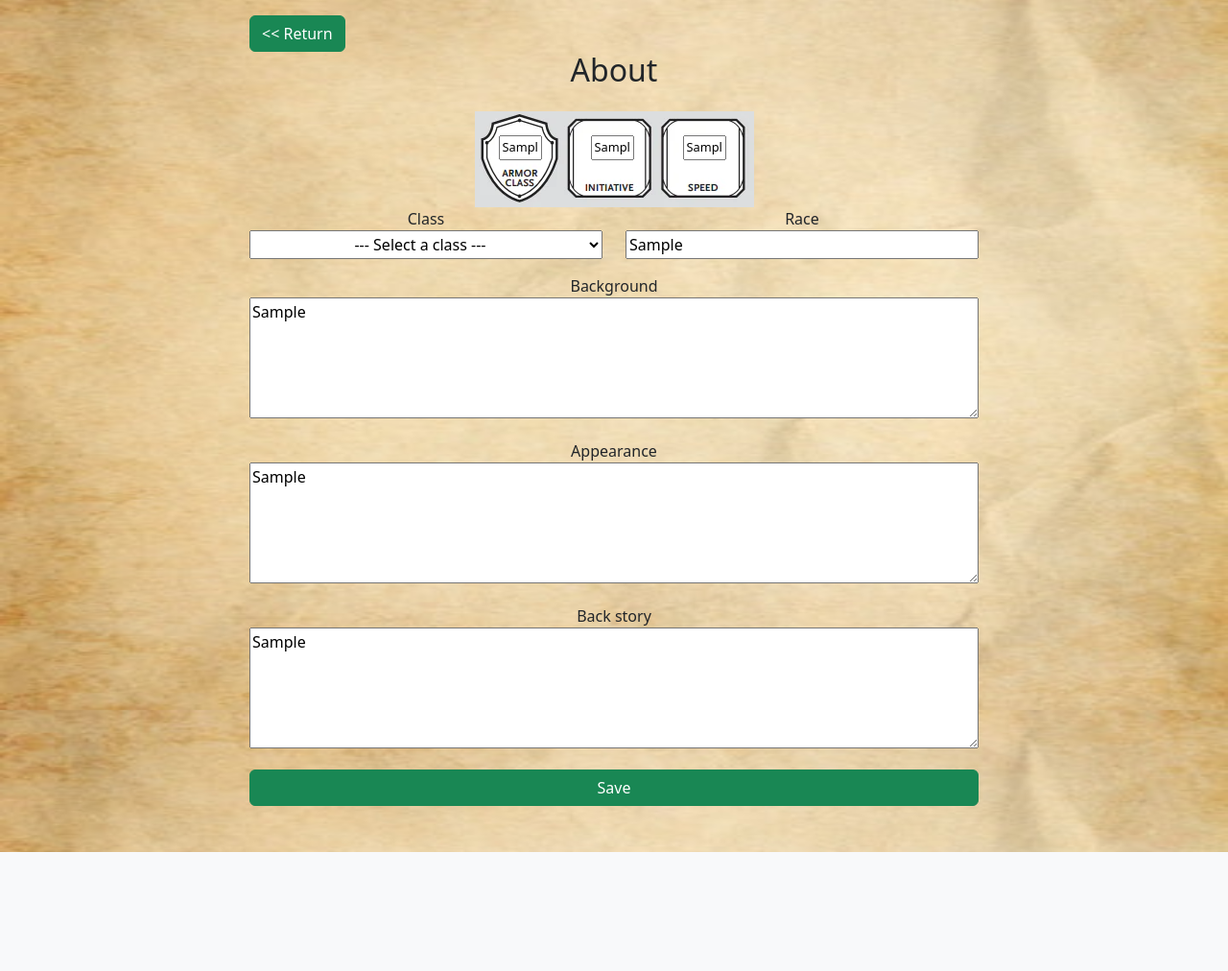
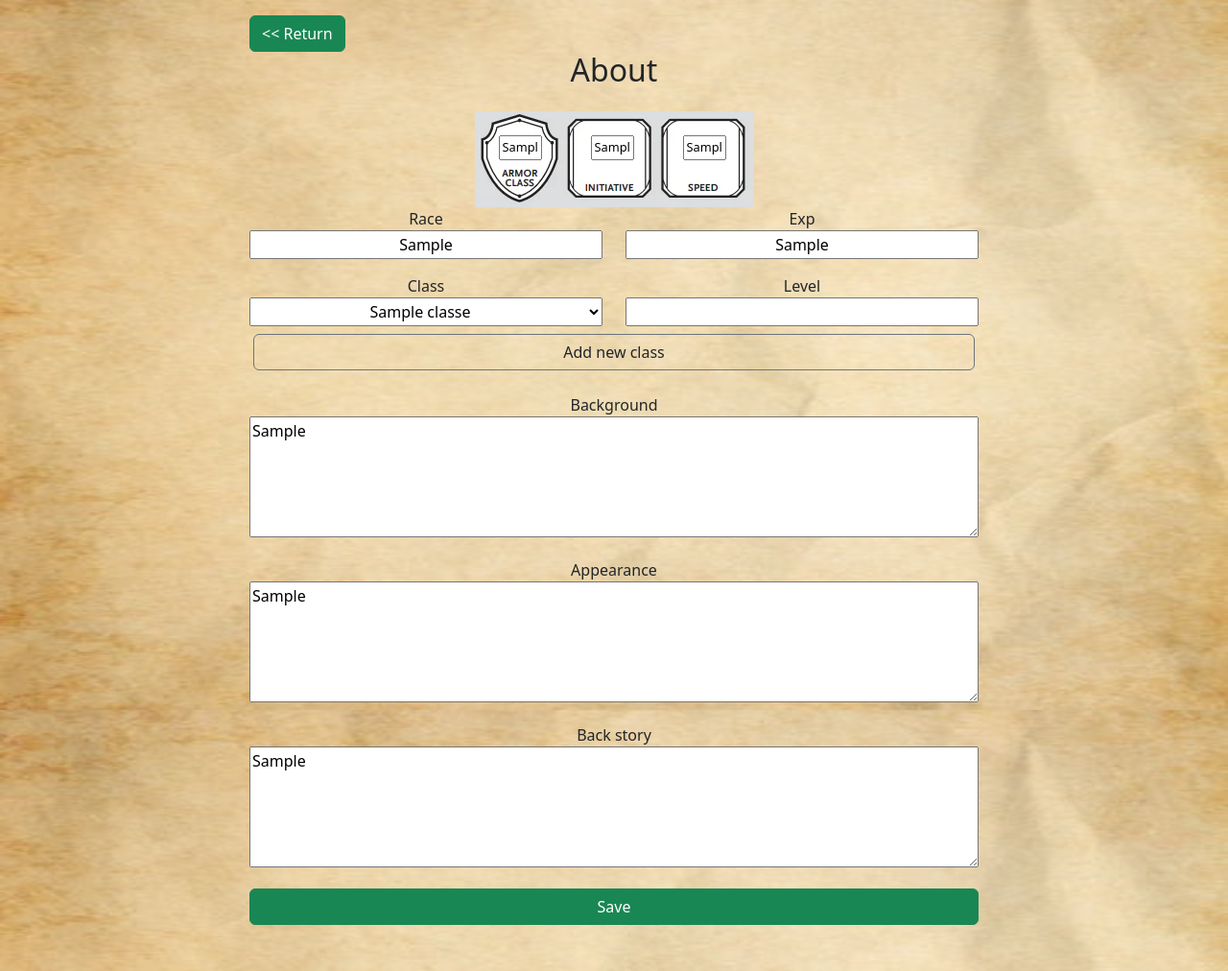
Before and after one commit to DenSan83/dnd-tracker, a PHP site: template app/Views/Templates/edit_about_tpl.php in a window 1280 px wide. Shown: the part 60-1072 px from the top of the page at 96% size. Before the commit the page ends 948 px from the top, so only its background shows below. Run offline with PHP 8.4, Linux system fonts and the light colour scheme; the template is opened without the code that fills it: most values are stand-ins (such as "Sample title", 1, 10 or a date in 2020); some libraries are stand-ins or nearby versions.

Commit message:
ADD exp and multiclass support

```diff
--- a/app/Views/Templates/edit_about_tpl.php
+++ b/app/Views/Templates/edit_about_tpl.php
@@ -21,20 +21,52 @@
             </div>
             <div class="row mb-3">
                 <div class="col-md-6">
+                    <label for="char_race">Race</label><br>
+                    <input type="text" name="about[char_race]" class="w-100 text-center" value="<?= $data['about']['char_race'] ?>"/>
+                </div>
+                <div class="col-md-6">
+                    <label for="char_race">Exp</label><br>
+                    <input type="text" name="about[char_exp]" class="w-100 text-center" value="<?= $data['about']['char_exp'] ?? 0 ?>"/>
+                </div>
+            </div>
+            <div class="row mb-3">
+                <?php foreach ($data['about']['char_class'] as $key => $charClass) { ?>
+                    <div class="col-6">
                         <label for="char_class">Class</label><br>
-                    <select name="about[char_class]" class="w-100 text-center class-selector">
+                        <select name="about[char_class][<?= $key ?>][index]" class="w-100 text-center class-selector">
                             <option value="">--- Select a class ---</option>
                             <?php foreach ($data['classes'] as $class) { ?>
                                 <option value="<?= $class['index'] ?>"
-                                <?php if (isset($data['about']['char_class']) && $data['about']['char_class'] === $class['index']) { echo 'selected'; } ?>
+                                    <?php if (isset($data['about']['char_class'][$key]['index']) && $data['about']['char_class'][$key]['index'] === $class['index']) { echo 'selected'; } ?>
                                 ><?= $class['name'] ?></option>
                             <?php } ?>
                         </select>
                     </div>
-                <div class="col-md-6">
-                    <label for="char_race">Race</label><br>
-                    <input type="text" name="about[char_race]" class="w-100" value="<?= $data['about']['char_race'] ?>"/>
+                    <div class="col-6">
+                        <label>Level</label><br>
+                        <input type="number" name="about[char_class][<?= $key ?>][lvl]" class="w-100 text-center" value="<?= $data['about']['char_class'][$key]['lvl'] ?? 0 ?>"/>
                     </div>
+                <?php } ?>
+
+                <div class="btn add-class-btn border-secondary col m-2 mx-3 text-center">
+                    Add new class
+                </div>
+
+                <template id="add-class-template">
+                    <div class="col-6">
+                        <label for="char_class">Class</label><br>
+                        <select name="about[char_class][0][index]" class="w-100 text-center class-selector">
+                            <option value="">--- Select a class ---</option>
+                            <?php foreach ($data['classes'] as $class) { ?>
+                                <option value="<?= $class['index'] ?>"><?= $class['name'] ?></option>
+                            <?php } ?>
+                        </select>
+                    </div>
+                    <div class="col-6">
+                        <label>Level</label><br>
+                        <input type="number" name="about[char_class][0][lvl]" class="w-100 text-center" value="0"/>
+                    </div>
+                </template>
             </div>
             <div class="mb-3">
                 <label for="char_bg">Background</label><br>
@@ -53,4 +85,27 @@
     </div>
 </div>
 
+    <script src="https://code.jquery.com/jquery-3.6.0.min.js"></script>
+    <script>
+        document.addEventListener('DOMContentLoaded', function() {
+            const addClassBtn = document.querySelector('.add-class-btn');
+            const template = document.querySelector('#add-class-template');
+            let classCount = document.querySelectorAll('.class-selector').length -1; // Don't count the template
+
+            addClassBtn.addEventListener('click', function() {
+                // Clone the template
+                const clone = document.importNode(template.content, true);
+
+                // Update field keys
+                classCount++;
+                clone.querySelector('select').name = `about[char_class][${classCount}][index]`;
+                clone.querySelector('input').name = `about[char_class][${classCount}][lvl]`;
+
+                // Insert clone before the add button
+                addClassBtn.parentNode.insertBefore(clone, addClassBtn);
+            });
+        });
+
+    </script>
+
 <?php include_once 'partials/editor_bottom_tpl.php'; ?>
```
Also changed, not shown: app/Controllers/CharacterController.php (+13 -1 lines), app/Views/Templates/online-home_tpl.php (+28 -7 lines). Lines whose indentation alone changed are shown as unchanged.
